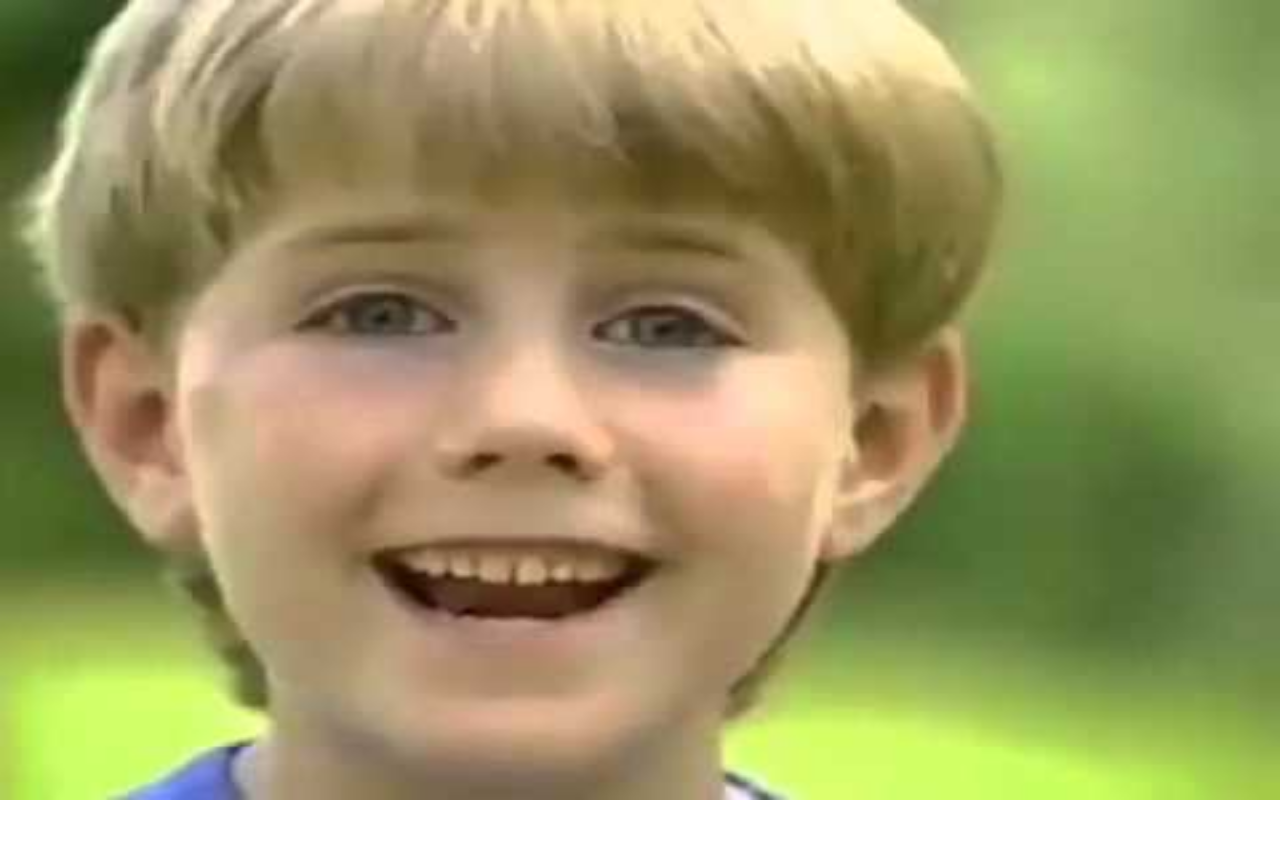
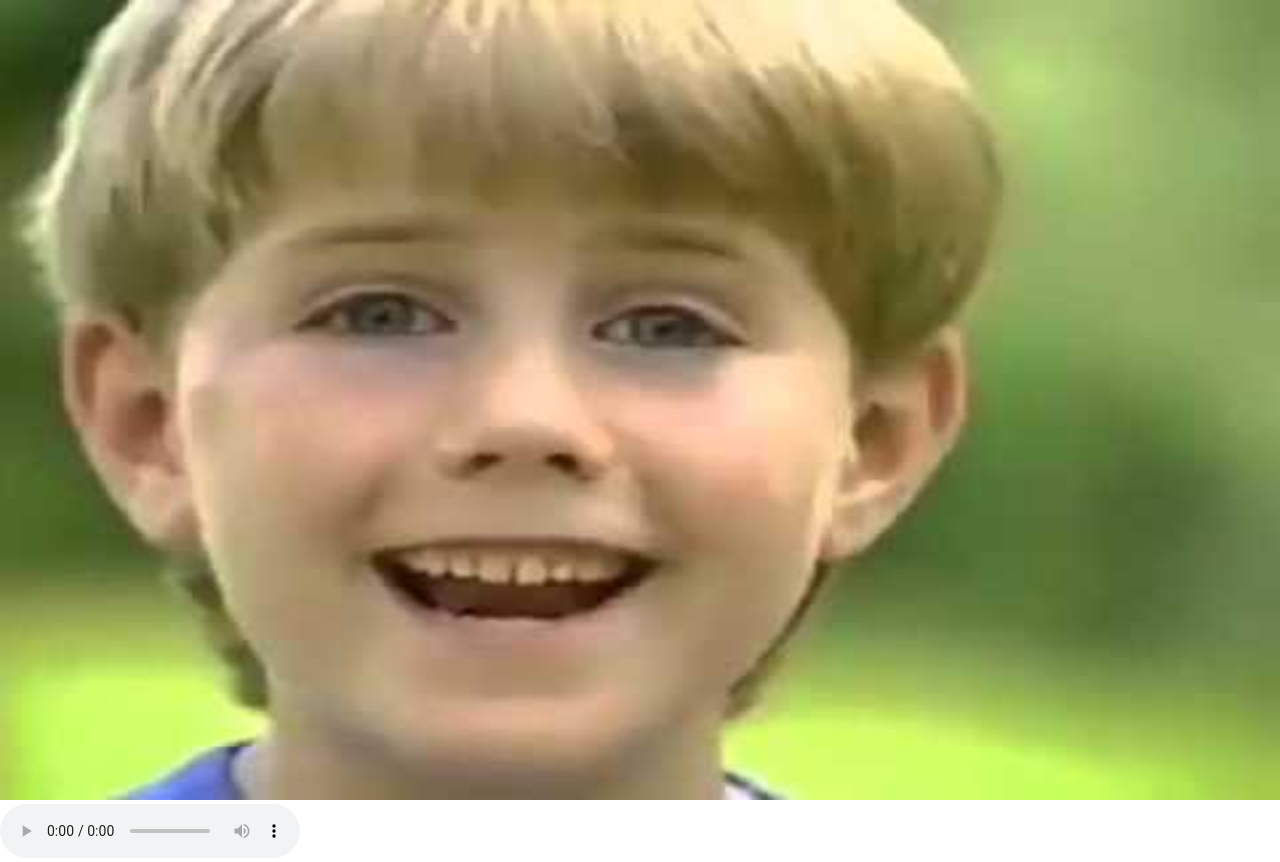
Before and after one commit to funfunfunfunfun/funfunfunfunfun.github.io, a plain HTML site: page index.html in a window 1280 px wide. Before the commit the page ends 804 px from the top, so only its background shows below. Drawn offline with Linux system fonts and the light colour scheme.

Commit message:
Update index.html

```diff
--- a/index.html
+++ b/index.html
@@ -16,6 +16,6 @@ height: 100vh;
 </head>
 <body>
 <img src="fun.jpg">
-<audio autoplay loop src="fun.mp3"></audio>
+<audio autoplay controls loop src="fun.mp3"></audio>
 </body>
 </html>
```
